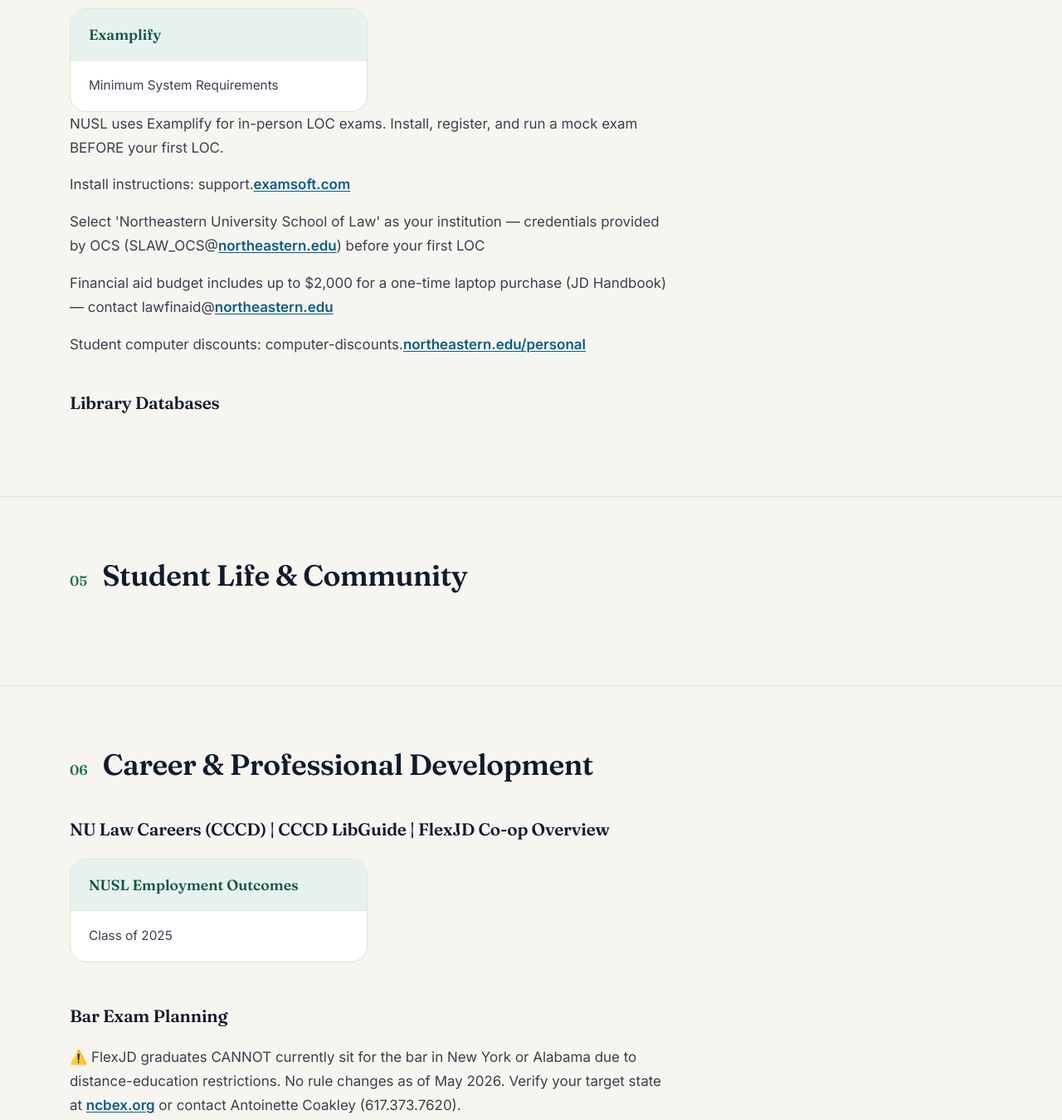
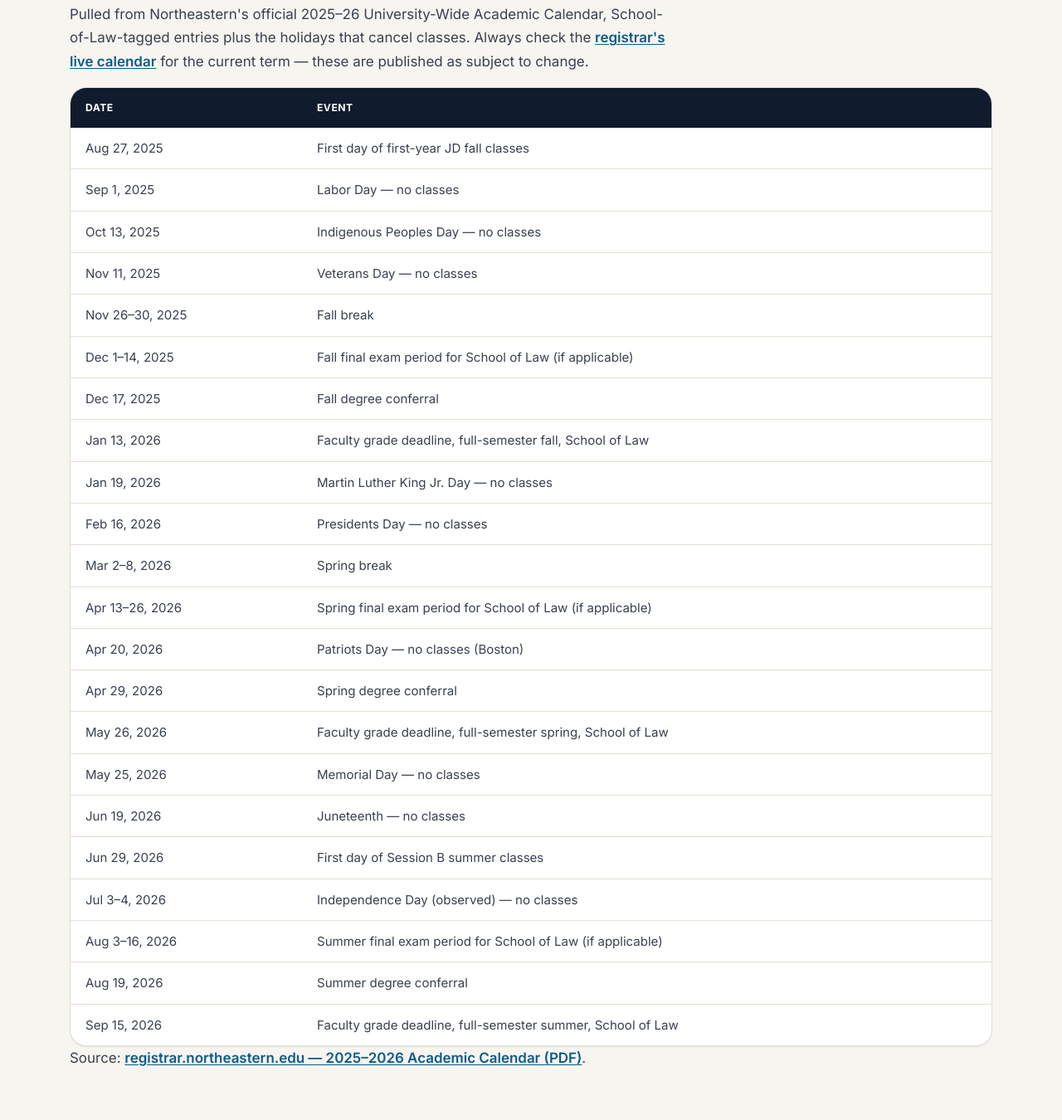
Before and after one commit to rn-collins/flexjd-site, a plain HTML site: page resources.html in a window 1280 px wide. Shown: the part 8750-10100 px from the top of the page at 83% size. Drawn offline with Linux system fonts and the light colour scheme.

Commit message:
Add files via upload

```diff
--- a/resources.html
+++ b/resources.html
@@ -96,7 +96,35 @@
 <p class="lead-p">Externships and co-ops are the other remote-friendly path: FlexJD students can access the same co-op employer pool (1,000+ employers across 40 states and 71 countries) for flexible/remote placements. Always verify current placement options with the Co-op and Career office before registering: <a href="https://nulawcareers.sites.northeastern.edu" rel="noopener" target="_blank">nulawcareers.sites.northeastern.edu</a>.</p></div></section><section class="csec" id="r3"><div class="wrap">
 <div class="csec__head"><div class="csec__num">03</div><h2 class="csec__title">Registration &amp; Deadlines</h2></div>
 <h3 class="subhead">Registration Process</h3>
-<h3 class="subhead">Key Academic Dates</h3></div></section><section class="csec" id="r4"><div class="wrap">
+<p class="lead-p"><strong>Adding a course:</strong> you cannot add anything after the first 14 calendar days of an upper-level semester. <strong>Dropping a course:</strong> you can drop any upper-level course within the first 21 calendar days of the term with no transcript record; drop after that window and a &ldquo;W&rdquo; (withdraw) appears on your transcript instead. For limited-enrollment courses and clinics specifically, tell the instructor by the end of the first class session if you're not staying, or drop before the end of week 3 to avoid the &ldquo;W.&rdquo; First-year students need the Dean's advance approval to drop a required 1L course &mdash; only granted for compelling reasons. Source: NUSL JD Student Information Handbook (2024&ndash;25 edition &mdash; confirm current-year edition with ASA), Adding and Dropping Offerings.</p>
+<h3 class="subhead">Key Academic Dates</h3>
+<p class="lead-p">Pulled from Northeastern's official 2025&ndash;26 University-Wide Academic Calendar, School-of-Law-tagged entries plus the holidays that cancel classes. Always check the <a href="https://registrar.northeastern.edu/article/academic-calendar/" rel="noopener" target="_blank">registrar's live calendar</a> for the current term &mdash; these are published as subject to change.</p>
+<div class="tbl"><table class="data"><thead><tr><th>Date</th><th>Event</th></tr></thead><tbody>
+<tr><td>Aug 27, 2025</td><td>First day of first-year JD fall classes</td></tr>
+<tr><td>Sep 1, 2025</td><td>Labor Day &mdash; no classes</td></tr>
+<tr><td>Oct 13, 2025</td><td>Indigenous Peoples Day &mdash; no classes</td></tr>
+<tr><td>Nov 11, 2025</td><td>Veterans Day &mdash; no classes</td></tr>
+<tr><td>Nov 26&ndash;30, 2025</td><td>Fall break</td></tr>
+<tr><td>Dec 1&ndash;14, 2025</td><td>Fall final exam period for School of Law (if applicable)</td></tr>
+<tr><td>Dec 17, 2025</td><td>Fall degree conferral</td></tr>
+<tr><td>Jan 13, 2026</td><td>Faculty grade deadline, full-semester fall, School of Law</td></tr>
+<tr><td>Jan 19, 2026</td><td>Martin Luther King Jr. Day &mdash; no classes</td></tr>
+<tr><td>Feb 16, 2026</td><td>Presidents Day &mdash; no classes</td></tr>
+<tr><td>Mar 2&ndash;8, 2026</td><td>Spring break</td></tr>
+<tr><td>Apr 13&ndash;26, 2026</td><td>Spring final exam period for School of Law (if applicable)</td></tr>
+<tr><td>Apr 20, 2026</td><td>Patriots Day &mdash; no classes (Boston)</td></tr>
+<tr><td>Apr 29, 2026</td><td>Spring degree conferral</td></tr>
+<tr><td>May 26, 2026</td><td>Faculty grade deadline, full-semester spring, School of Law</td></tr>
+<tr><td>May 25, 2026</td><td>Memorial Day &mdash; no classes</td></tr>
+<tr><td>Jun 19, 2026</td><td>Juneteenth &mdash; no classes</td></tr>
+<tr><td>Jun 29, 2026</td><td>First day of Session B summer classes</td></tr>
+<tr><td>Jul 3&ndash;4, 2026</td><td>Independence Day (observed) &mdash; no classes</td></tr>
+<tr><td>Aug 3&ndash;16, 2026</td><td>Summer final exam period for School of Law (if applicable)</td></tr>
+<tr><td>Aug 19, 2026</td><td>Summer degree conferral</td></tr>
+<tr><td>Sep 15, 2026</td><td>Faculty grade deadline, full-semester summer, School of Law</td></tr>
+</tbody></table></div>
+<p class="lead-p">Source: <a href="https://registrar.northeastern.edu/wp-content/uploads/sites/9/2025-2026-Academic-Calendar.pdf" rel="noopener" target="_blank">registrar.northeastern.edu &mdash; 2025&ndash;2026 Academic Calendar (PDF)</a>.</p>
+</div></section><section class="csec" id="r4"><div class="wrap">
 <div class="csec__head"><div class="csec__num">04</div><h2 class="csec__title">Technology &amp; Remote Learning</h2></div>
 <h3 class="subhead">Login URLs &amp; Platforms</h3>
 <div class="frames"><div class="frame"><div class="frame__h">Examplify</div><div class="frame__b">Minimum System Requirements</div></div></div>
@@ -105,7 +133,10 @@
 <p class="lead-p">Select 'Northeastern University School of Law' as your institution — credentials provided by OCS (SLAW_OCS@<a href="https://northeastern.edu" rel="noopener" target="_blank">northeastern.edu</a>) before your first LOC</p>
 <p class="lead-p">Financial aid budget includes up to $2,000 for a one-time laptop purchase (JD Handbook) — contact lawfinaid@<a href="https://northeastern.edu" rel="noopener" target="_blank">northeastern.edu</a></p>
 <p class="lead-p">Student computer discounts: computer-discounts.<a href="https://northeastern.edu/personal" rel="noopener" target="_blank">northeastern.edu/personal</a></p>
-<h3 class="subhead">Library Databases</h3></div></section><section class="csec" id="r5"><div class="wrap">
+<h3 class="subhead">Library Databases</h3>
+<p class="lead-p">You get individual passwords to Westlaw, Lexis, and Bloomberg Law before classes start &mdash; those are your core legal research subscriptions. Beyond that, the Law Library page links to Legal Research Guides (1L subjects like contracts and torts, upper-level topics like administrative or immigration law, plus skills guides like Bluebook citation), specialized databases such as AILALink for immigration law, interdisciplinary databases like JSTOR through the University Library, and Scholar OneSearch (SOS) for the university's full catalog. Remote/24-hour access applies to all of it &mdash; you don't need to be on campus.</p>
+<p class="lead-p">Research help: Law Librarians offer walk-in, email, and phone assistance 8:30 a.m.&ndash;5:00 p.m. Monday&ndash;Friday, plus one-on-one or group research mentoring appointments. Technical/computer issues: NUSL Office of Computer Services, 617.373.8919, slaw_ocs@northeastern.edu. Source: NUSL JD Student Information Handbook, Research &amp; Information Services.</p>
+</div></section><section class="csec" id="r5"><div class="wrap">
 <div class="csec__head"><div class="csec__num">05</div><h2 class="csec__title">Student Life &amp; Community</h2></div>
 </div></section><section class="csec" id="r6"><div class="wrap">
 <div class="csec__head"><div class="csec__num">06</div><h2 class="csec__title">Career &amp; Professional Development</h2></div>
```
